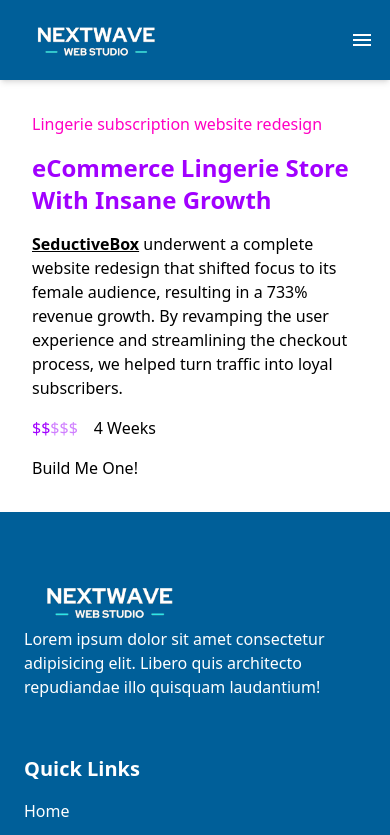
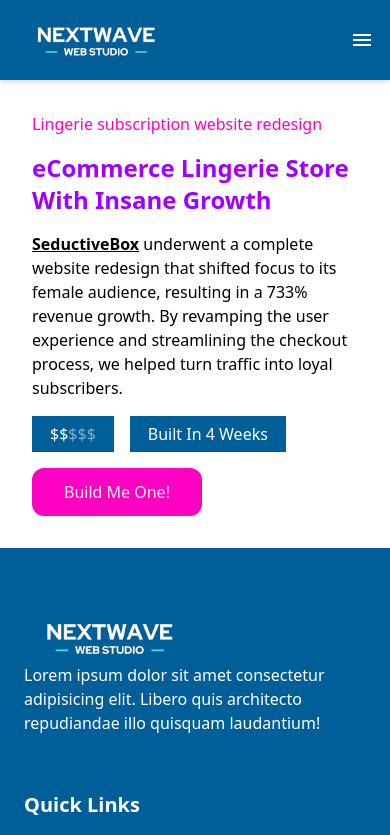
Before and after one commit to Parrasite9/nextwave, a React (Create React App) app: page /casestudy/SeductiveBox in a window 390 px wide. Shown: the top 835 px of the page. Built offline with nearby package versions, Linux system fonts and the light colour scheme.

Commit message:
Home section completed for Mobile

```diff
--- a/src/Components/Data/CaseStudyData.jsx
+++ b/src/Components/Data/CaseStudyData.jsx
@@ -18,10 +18,13 @@ const CaseStudyData = [
         colors: {
             primary: '#a100ff',     // Your primary color
             secondary: '#ff00c3',   // Your secondary color
+            ctaButton: '#ff00c3',
+            ctaButtonText: '#f2f2f2',
+            priceTimeBackground: '#333',
         },
         seo: 'Lingerie subscription website redesign',
         name: 'SeductiveBox',
-        timeline: '4 Weeks',
+        timeline: 'Built In 4 Weeks',
         title: 'eCommerce Lingerie Store With Insane Growth',
         teaser: '{name} underwent a complete website redesign that shifted focus to its female audience, resulting in a 733% revenue growth. By revamping the user experience and streamlining the checkout process, we helped turn traffic into loyal subscribers.',
         price: '$$',
--- a/src/Pages/CaseStudyDetails.jsx
+++ b/src/Pages/CaseStudyDetails.jsx
@@ -65,23 +65,30 @@ function CaseStudyDetails() {
             <p className='pb-4'>{renderTeaser(caseStudy.teaser, caseStudy.name)}</p>
 
 
-            <div className="price__and__time flex">
+            <div className="price__and__time flex space-x-4">
                 {/* Render the price in dollar signs */}
-                <div className="price pr-4">
+                <div className="price py-1 px-4 border-2 border-deep-ocean-blue  bg-deep-ocean-blue  text-white">
                     {[...Array(totalDollarSigns)].map((_, index) => (
                         <span
                         key={index}
                         className={index < currentPriceLevel ? 'text-opacity-100' : 'text-opacity-50'}
-                        style={{ opacity: index < currentPriceLevel ? 1 : 0.5, color: caseStudy.colors.primary}}
+                        style={{ opacity: index < currentPriceLevel ? 1 : 0.5, }}
                         >
                         $
                         </span>
                     ))}
                 </div>
-                <p className='pb-4'>{caseStudy.timeline}</p>
+
+                <div className="time__container">
+                <p className='px-4 py-1 border-2 border-deep-ocean-blue bg-deep-ocean-blue text-white'
+                        // style={{ backgroundColor: `${caseStudy.colors.primary}90` }}
+
+                >{caseStudy.timeline}</p>
+
+                </div>
             </div>
 
-            <button>Build Me One!</button>
+            <button className='py-3 px-8 mt-4 rounded-xl text-white' style={{backgroundColor: caseStudy.colors.ctaButton, color: caseStudy.colors.ctaButtonText}} >Build Me One!</button>
 
         </div>
 
```
